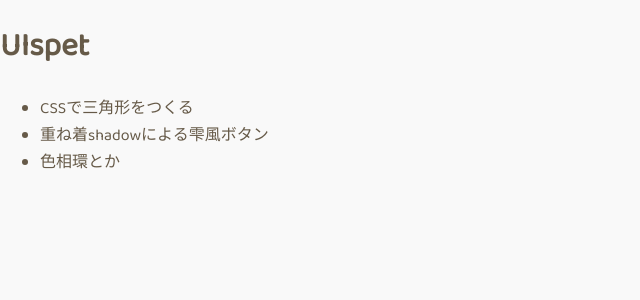
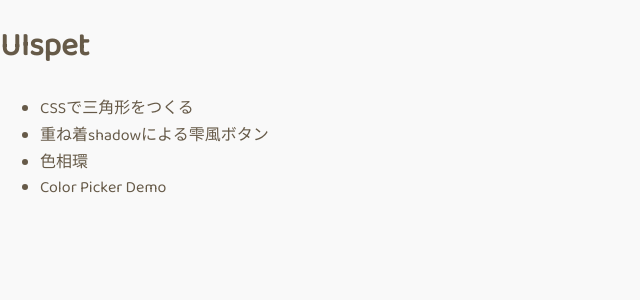
Before and after one commit to tetracalibers/Uispet-frontend, a Next.js app: page / in a window 1280 px wide. Shown: the top 300 px of the page, without its empty margins (0-640 px from the left). Built offline with nearby package versions, Linux system fonts and the light colour scheme; a web font is replaced by a local one.

Commit message:
[ColorPicker] 表示確認用pageを作成

```diff
--- a/pages/index.tsx
+++ b/pages/index.tsx
@@ -18,7 +18,12 @@ const Home: NextPage = () => {
         </li>
         <li>
           <Link href='/articles/color_space'>
-            <a>色相環とか</a>
+            <a>色相環</a>
+          </Link>
+        </li>
+        <li>
+          <Link href='/articles/color_picker_demo'>
+            <a>Color Picker Demo</a>
           </Link>
         </li>
       </ul>
```
Also changed, not shown: pages/articles/color_picker_demo.tsx (added, +17 -0 lines).
